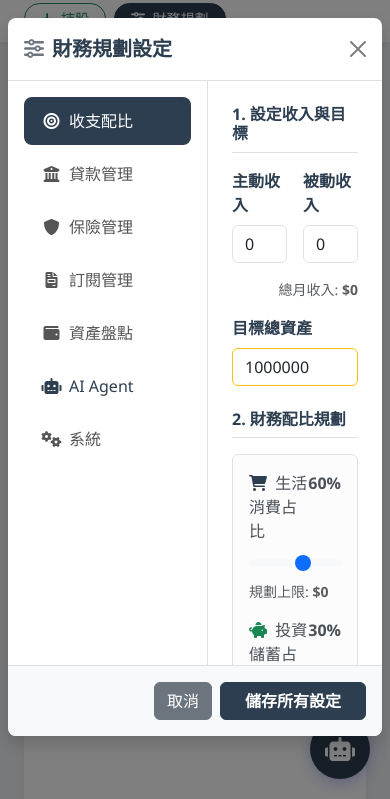
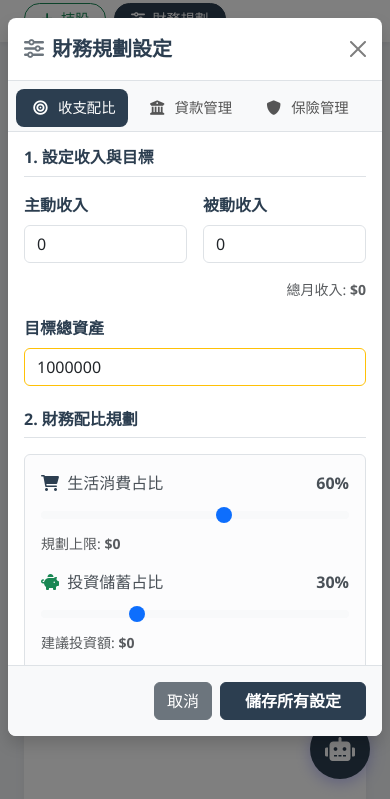
Before and after one commit to asd59128965/AssetGuardian, a plain HTML site: page index.html in a window 390 px wide. Shown: the part 45-844 px from the top of the page. Drawn offline with nearby package versions, Linux system fonts and the light colour scheme.

Commit message:
Enhance settings modal with RWD layout
Added responsive design styles for settings modal and adjusted layout.

```diff
--- a/index.html
+++ b/index.html
@@ -78,10 +78,28 @@
         .spin { animation: spin 1s linear infinite; }
         @keyframes spin { 100% { transform: rotate(360deg); } }
 
-        /* Settings Modal Styles */
+        /* Settings Modal Styles & RWD */
         .nav-pills .nav-link { color: #555; border-radius: 8px; margin-bottom: 5px; text-align: left; padding: 12px 15px; }
         .nav-pills .nav-link.active { background-color: var(--theme-color); color: white; }
         .nav-pills .nav-link i { width: 25px; text-align: center; margin-right: 5px; }
+
+        /* RWD Layout for Settings Modal */
+        .settings-container { display: flex; height: 100%; }
+        .settings-sidebar { width: 200px; min-width: 200px; overflow-y: auto; height: 100%; border-right: 1px solid #dee2e6; padding: 1rem; }
+        .settings-content { flex-grow: 1; overflow-y: auto; height: 100%; padding: 1.5rem; }
+
+        @media (max-width: 768px) {
+            .settings-container { flex-direction: column; }
+            .settings-sidebar {
+                width: 100%; min-width: 100%; height: auto;
+                overflow-x: auto; overflow-y: hidden; /* Horizontal scroll */
+                border-right: none; border-bottom: 1px solid #dee2e6;
+                padding: 0.5rem; white-space: nowrap; background-color: #f8f9fa;
+            }
+            .settings-sidebar .nav-pills { flex-direction: row !important; flex-wrap: nowrap; }
+            .settings-sidebar .nav-link { margin-bottom: 0; margin-right: 5px; font-size: 0.9rem; padding: 8px 12px; }
+            .settings-content { padding: 1rem; }
+        }
 
         /* Allocation Bar & Sub Items */
         .sub-item { display: flex; justify-content: space-between; align-items: center; padding: 10px; border-bottom: 1px solid #eee; font-size: 0.95rem; background: white; margin-bottom: 5px; border-radius: 6px; }
@@ -106,8 +124,8 @@
 
         .chat-window {
             position: fixed; bottom: 90px; right: 20px;
-            width: 580px; height: 550px;
-            max-width: 90vw;
+            width: 380px; height: 550px;
+            max-width: 90vw; /* Responsive width */
             background: white; border-radius: 16px;
             box-shadow: 0 5px 25px rgba(0,0,0,0.15);
             display: none; flex-direction: column;
@@ -287,8 +305,10 @@
                     <button type="button" class="btn-close" data-bs-dismiss="modal"></button>
                 </div>
                 <div class="modal-body p-0" style="overflow: hidden;">
-                    <div class="d-flex h-100">
-                        <div class="border-end p-3 h-100" style="width: 200px; min-width: 200px; overflow-y: auto;">
+                    <!-- RWD Layout Structure: settings-container -->
+                    <div class="settings-container">
+                        <!-- Left Menu / Top Menu on Mobile -->
+                        <div class="settings-sidebar">
                             <div class="nav flex-column nav-pills" id="settings-tab" role="tablist">
                                 <button class="nav-link active" id="tab-income" data-bs-toggle="pill" data-bs-target="#content-income" type="button"><i class="fas fa-bullseye"></i>收支配比</button>
                                 <button class="nav-link" id="tab-loan" data-bs-toggle="pill" data-bs-target="#content-loan" type="button"><i class="fas fa-university"></i>貸款管理</button>
@@ -299,7 +319,8 @@
                                 <button class="nav-link" id="tab-system" data-bs-toggle="pill" data-bs-target="#content-system" type="button"><i class="fas fa-cogs"></i>系統</button>
                             </div>
                         </div>
-                        <div class="p-4 flex-grow-1 h-100" style="overflow-y: auto;">
+                        <!-- Content -->
+                        <div class="settings-content">
                             <div class="tab-content" id="settings-tabContent">
                                 <!-- Income Tab -->
                                 <div class="tab-pane fade show active" id="content-income">
```
